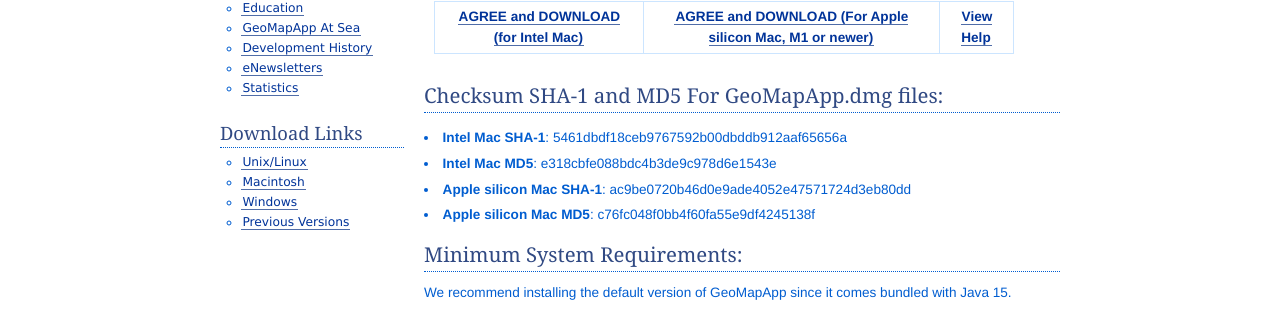
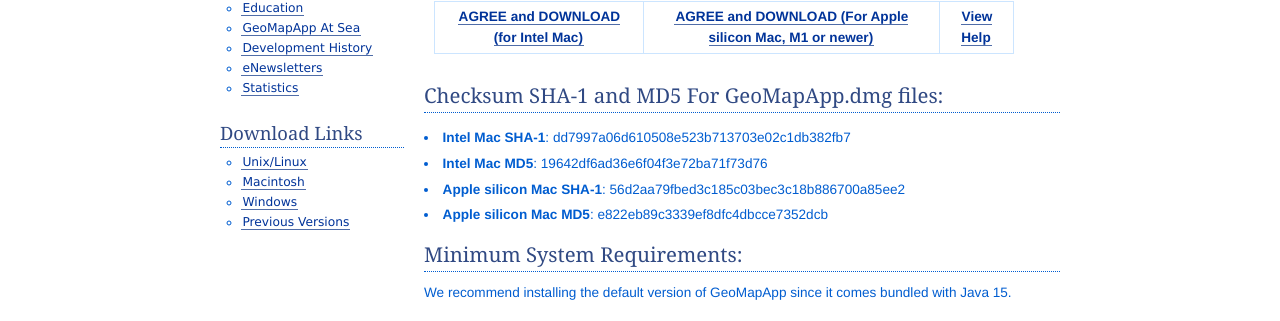
Before and after one commit to mgds/www.geomapapp.org, a Jekyll site: the page built from MacInstall.html, in a window 1280 px wide. Shown: the part 468-789 px from the top of the page. Built offline with Jekyll 4.4.1, drawn with Linux system fonts in a browser that asks for light colours.

Commit message:
Updated checksums

```diff
--- a/MacInstall.html
+++ b/MacInstall.html
@@ -33,10 +33,10 @@
 
 <h3>Checksum SHA-1 and MD5 For GeoMapApp.dmg files:</h3>
 <p>
-		<li><b>Intel Mac SHA-1</b>: 5461dbdf18ceb9767592b00dbddb912aaf65656a</li>
-		<li><b>Intel Mac MD5</b>: e318cbfe088bdc4b3de9c978d6e1543e</li>
-		<li><b>Apple silicon Mac SHA-1</b>: ac9be0720b46d0e9ade4052e47571724d3eb80dd</li>
-		<li><b>Apple silicon Mac MD5</b>: c76fc048f0bb4f60fa55e9df4245138f</li>
+		<li><b>Intel Mac SHA-1</b>: dd7997a06d610508e523b713703e02c1db382fb7</li>
+		<li><b>Intel Mac MD5</b>: 19642df6ad36e6f04f3e72ba71f73d76</li>
+		<li><b>Apple silicon Mac SHA-1</b>: 56d2aa79fbed3c185c03bec3c18b886700a85ee2</li>
+		<li><b>Apple silicon Mac MD5</b>: e822eb89c3339ef8dfc4dbcce7352dcb</li>
 </p>
 
 <h4></h4>
```
